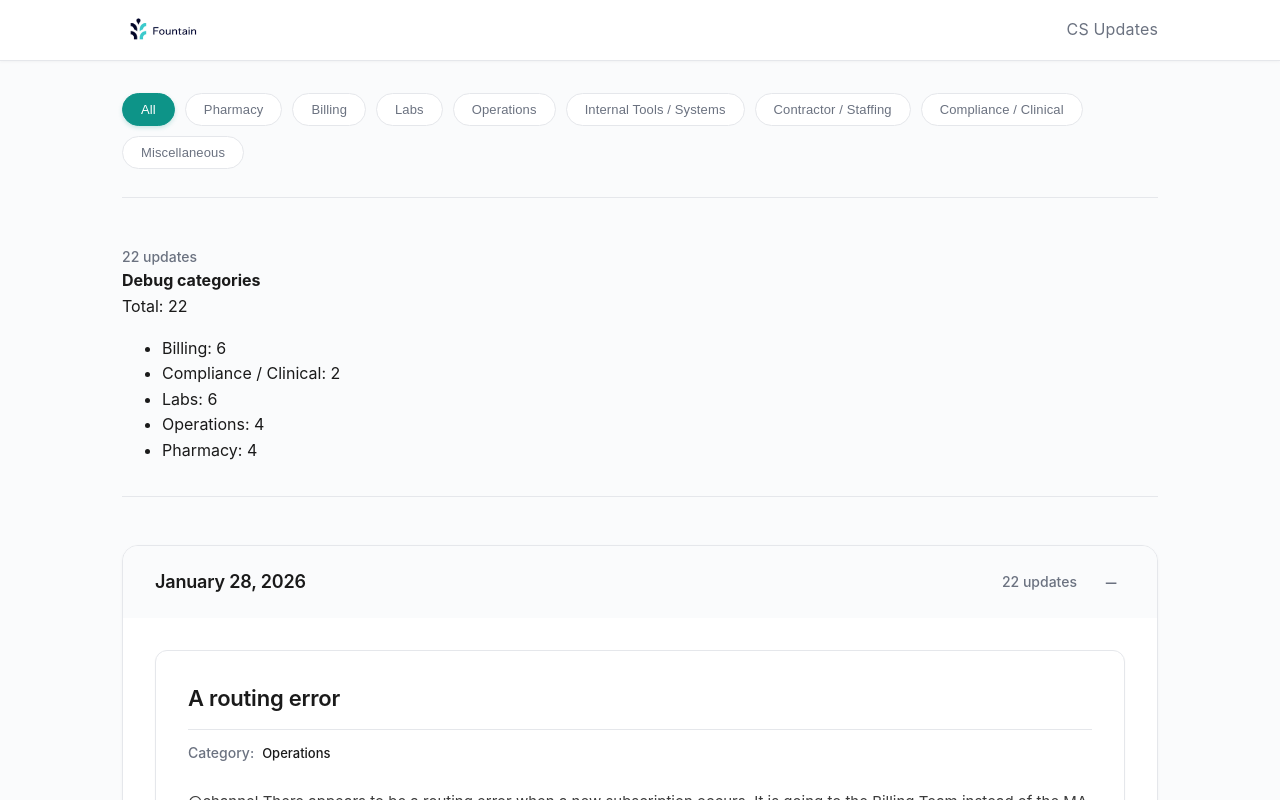
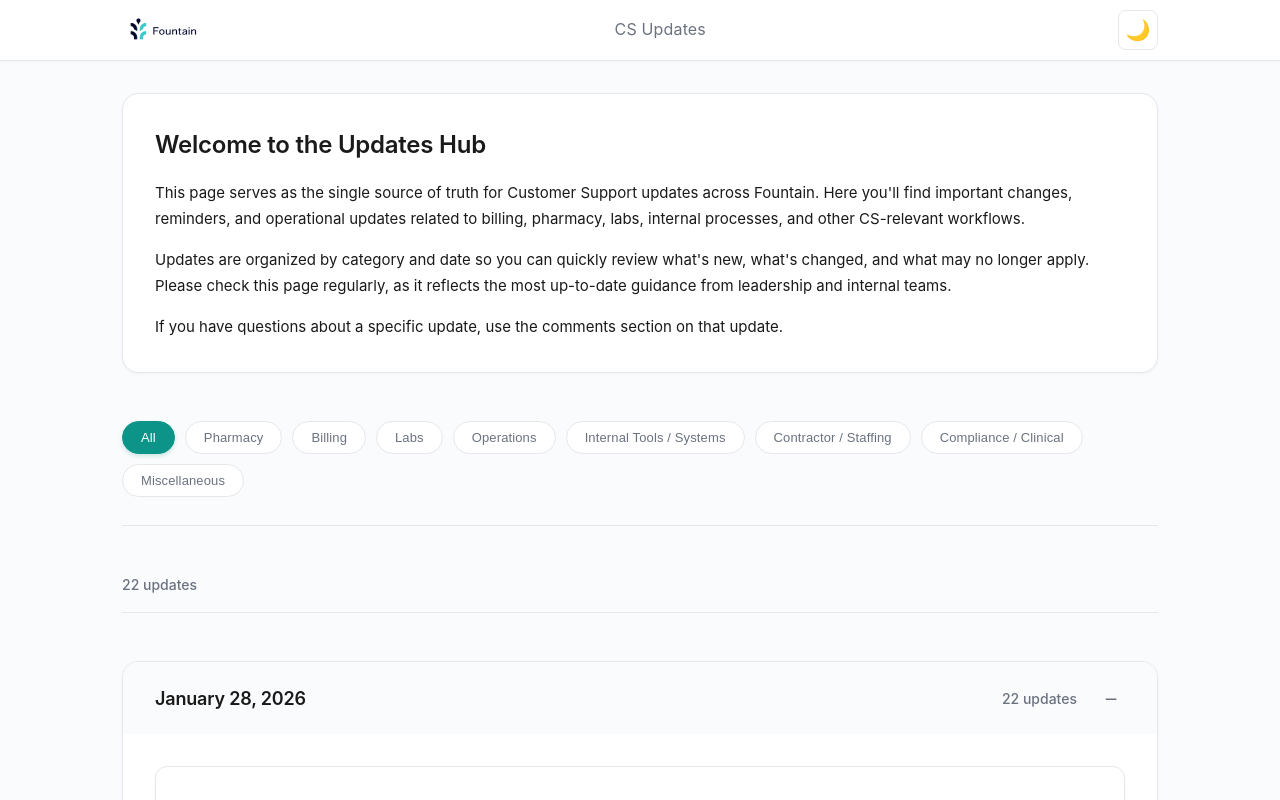
Before and after one commit to samy405/Updates, a React (Vite) app: page / in a window 1280 px wide. Shown: the top 800 px of the page. Built offline with nearby package versions, Linux system fonts and the light colour scheme; no server answers.

Commit message:
MORE CHANGES

```diff
--- a/src/App.css
+++ b/src/App.css
@@ -13,8 +13,15 @@
   top: 0;
   z-index: 100;
   backdrop-filter: blur(10px);
+  box-shadow: 0 1px 3px rgba(0, 0, 0, 0.04);
+}
+
+:root .app-header {
   background: rgba(255, 255, 255, 0.98);
-  box-shadow: 0 1px 3px rgba(0, 0, 0, 0.04);
+}
+
+:root[data-theme="dark"] .app-header {
+  background: rgba(30, 41, 59, 0.98);
 }
 
 .app-header-content {
@@ -52,6 +59,32 @@
   letter-spacing: 0.01em;
 }
 
+.theme-toggle {
+  background: var(--surface);
+  border: 1.5px solid var(--border);
+  border-radius: 8px;
+  padding: 0.5rem 0.75rem;
+  cursor: pointer;
+  font-size: 1.25rem;
+  line-height: 1;
+  transition: all 0.2s cubic-bezier(0.4, 0, 0.2, 1);
+  display: flex;
+  align-items: center;
+  justify-content: center;
+  width: 40px;
+  height: 40px;
+}
+
+.theme-toggle:hover {
+  border-color: var(--accent);
+  background: var(--accent-light);
+  transform: translateY(-1px);
+}
+
+.theme-toggle:active {
+  transform: translateY(0);
+}
+
 .main-content {
   flex: 1;
   max-width: 1100px;
--- a/src/App.tsx
+++ b/src/App.tsx
@@ -1,9 +1,36 @@
+import { useState, useEffect } from "react";
 import { BrowserRouter, Routes, Route, Link } from "react-router-dom";
 import Home from "./pages/Home";
 import UpdatePage from "./pages/UpdatePage";
 import "./App.css";
 
 function App() {
+  const [theme, setTheme] = useState<"light" | "dark">(() => {
+    const saved = localStorage.getItem("theme");
+    if (saved === "dark" || saved === "light") {
+      return saved;
+    }
+    // Check system preference
+    if (window.matchMedia("(prefers-color-scheme: dark)").matches) {
+      return "dark";
+    }
+    return "light";
+  });
+
+  useEffect(() => {
+    const root = document.documentElement;
+    if (theme === "dark") {
+      root.setAttribute("data-theme", "dark");
+    } else {
+      root.removeAttribute("data-theme");
+    }
+    localStorage.setItem("theme", theme);
+  }, [theme]);
+
+  const toggleTheme = () => {
+    setTheme((prev) => (prev === "dark" ? "light" : "dark"));
+  };
+
   return (
     <BrowserRouter>
       <header className="app-header">
@@ -16,6 +43,14 @@ function App() {
             />
           </Link>
           <span className="header-title">CS Updates</span>
+          <button
+            className="theme-toggle"
+            onClick={toggleTheme}
+            aria-label={`Switch to ${theme === "dark" ? "light" : "dark"} mode`}
+            title={`Switch to ${theme === "dark" ? "light" : "dark"} mode`}
+          >
+            {theme === "dark" ? "☀️" : "🌙"}
+          </button>
         </div>
       </header>
       <main className="main-content">
--- a/src/index.css
+++ b/src/index.css
@@ -1,5 +1,5 @@
 :root {
-  /* Fountain-inspired color system */
+  /* Fountain-inspired color system - Light mode */
   --bg: #fafbfc;
   --surface: #ffffff;
   --text: #1a1a1a;
@@ -26,6 +26,21 @@
   -moz-osx-font-smoothing: grayscale;
 }
 
+:root[data-theme="dark"] {
+  /* Dark mode color system */
+  --bg: #0f172a;
+  --surface: #1e293b;
+  --text: #f1f5f9;
+  --muted: #94a3b8;
+  --border: #334155;
+  --accent: #14b8a6; /* Lighter teal for dark mode */
+  --accent-2: #2dd4bf;
+  --accent-light: #0f766e;
+  --accent-dark: #0d9488;
+
+  color-scheme: dark;
+}
+
 * {
   box-sizing: border-box;
 }
--- a/src/pages/Home.css
+++ b/src/pages/Home.css
@@ -1,5 +1,33 @@
 .home {
   width: 100%;
+}
+
+.welcome-message {
+  margin-bottom: 3rem;
+  padding: 2rem;
+  background: var(--surface);
+  border: 1px solid var(--border);
+  border-radius: 16px;
+  box-shadow: 0 1px 3px rgba(0, 0, 0, 0.04);
+}
+
+.welcome-message h2 {
+  margin: 0 0 1rem 0;
+  font-size: 1.5rem;
+  font-weight: 600;
+  color: var(--text);
+  letter-spacing: -0.01em;
+}
+
+.welcome-message p {
+  margin: 0 0 1rem 0;
+  color: var(--text);
+  line-height: 1.7;
+  font-size: 0.9375rem;
+}
+
+.welcome-message p:last-child {
+  margin-bottom: 0;
 }
 
 .category-tabs {
@@ -94,7 +122,7 @@
 }
 
 .date-header:hover {
-  background: #f3f4f6;
+  background: var(--accent-light);
 }
 
 .date-title {
--- a/src/pages/Home.tsx
+++ b/src/pages/Home.tsx
@@ -13,9 +13,6 @@ const CATEGORIES: UpdateCategory[] = [
   "Compliance / Clinical",
   "Miscellaneous",
 ];
-
-// Debug flag for category audit panel
-const SHOW_DEBUG = true;
 
 // Normalize category strings for robust comparison
 function normalizeCategory(value: string): string {
@@ -71,7 +68,12 @@ export default function Home() {
     return Object.entries(grouped).sort((a, b) => b[0].localeCompare(a[0]));
   }, [filteredUpdates]);
 
-  // Expand first date by default
+  // Reset expanded dates when category changes to avoid stale state
+  useEffect(() => {
+    setExpandedDates(new Set());
+  }, [selectedCategory]);
+
+  // Expand first date by default (after category change resets expandedDates)
   useEffect(() => {
     if (expandedDates.size === 0 && updatesByDate.length > 0) {
       setExpandedDates(new Set([updatesByDate[0][0]]));
@@ -97,38 +99,21 @@ export default function Home() {
     });
   };
 
-  // This is the exact list we ultimately render (flattened across date groups)
-  const renderedList = filteredUpdates;
-
-  // Temporary debug logging for category filtering behavior
-  console.log("[filter]", {
-    selectedCategory,
-    allLen: allUpdates.length,
-    filteredLen: filteredUpdates.length,
-    renderedLen: renderedList.length,
-    renderedCats: renderedList.slice(0, 5).map((u) => u.category),
-  });
-
-  // Category audit: counts by exact category string in data
-  const categoryAudit = useMemo(() => {
-    const counts: Record<string, number> = {};
-    for (const u of allUpdates) {
-      const key = (u.category ?? "") as string;
-      counts[key] = (counts[key] || 0) + 1;
-    }
-    const canonicalSet = new Set(CATEGORIES.map((c) => normalizeCategory(c)));
-    const entries = Object.entries(counts).map(([raw, count]) => {
-      const isCanonical = canonicalSet.has(normalizeCategory(raw));
-      const label = isCanonical ? raw : `OTHER("${raw}")`;
-      return { label, count };
-    });
-    // Stable display
-    entries.sort((a, b) => a.label.localeCompare(b.label));
-    return { total: allUpdates.length, entries };
-  }, [allUpdates]);
 
   return (
     <div className="home">
+      <div className="welcome-message">
+        <h2>Welcome to the Updates Hub</h2>
+        <p>
+          This page serves as the single source of truth for Customer Support updates across Fountain. Here you'll find important changes, reminders, and operational updates related to billing, pharmacy, labs, internal processes, and other CS-relevant workflows.
+        </p>
+        <p>
+          Updates are organized by category and date so you can quickly review what's new, what's changed, and what may no longer apply. Please check this page regularly, as it reflects the most up-to-date guidance from leadership and internal teams.
+        </p>
+        <p>
+          If you have questions about a specific update, use the comments section on that update.
+        </p>
+      </div>
       <div className="category-tabs">
         <button
           className={`category-tab ${selectedCategory === "All" ? "active" : ""}`}
@@ -170,19 +155,6 @@ export default function Home() {
                 {filteredUpdates.length} {filteredUpdates.length === 1 ? "update" : "updates"}
                 {selectedCategory !== "All" && ` in ${selectedCategory}`}
               </p>
-              {SHOW_DEBUG && (
-                <div className="updates-debug">
-                  <strong>Debug categories</strong>
-                  <div>Total: {categoryAudit.total}</div>
-                  <ul>
-                    {categoryAudit.entries.map((e) => (
-                      <li key={e.label}>
-                        {e.label}: {e.count}
-                      </li>
-                    ))}
-                  </ul>
-                </div>
-              )}
             </div>
             {updatesByDate.map(([date, dateUpdates]) => (
             <div key={date} className="date-group">
```
